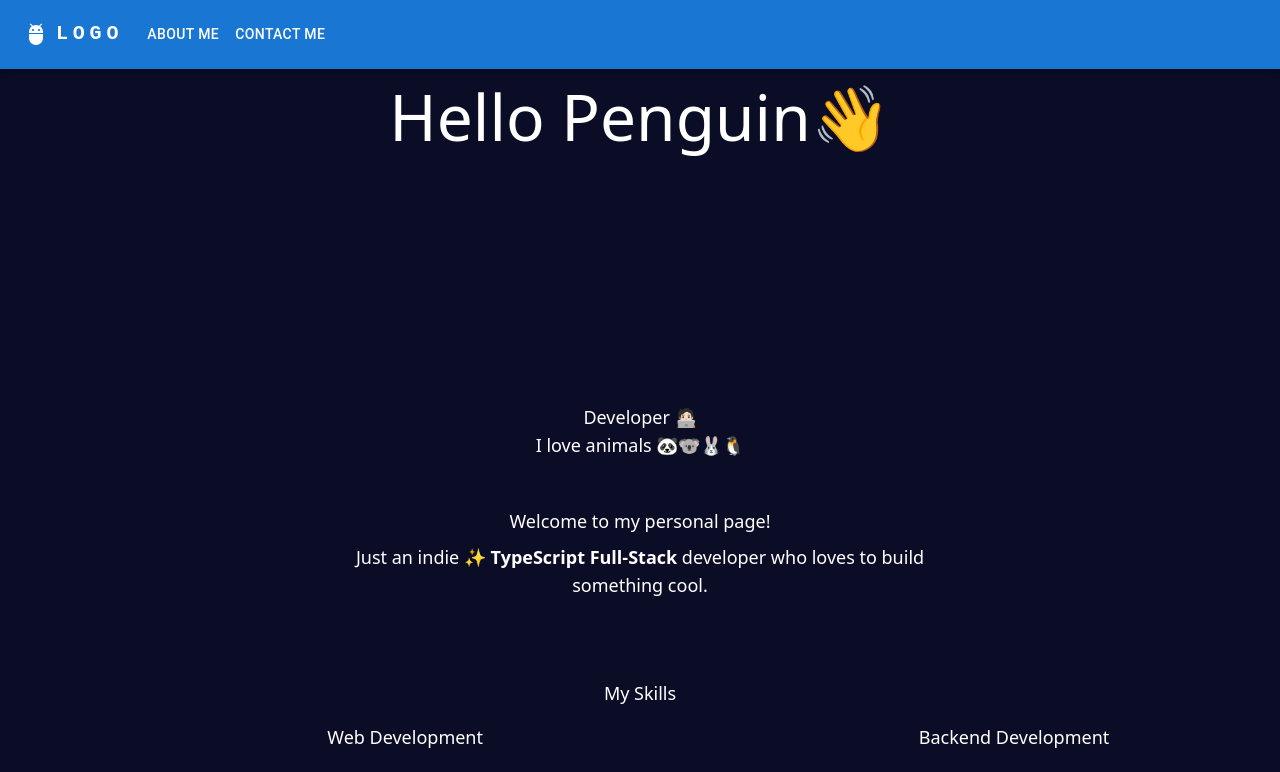
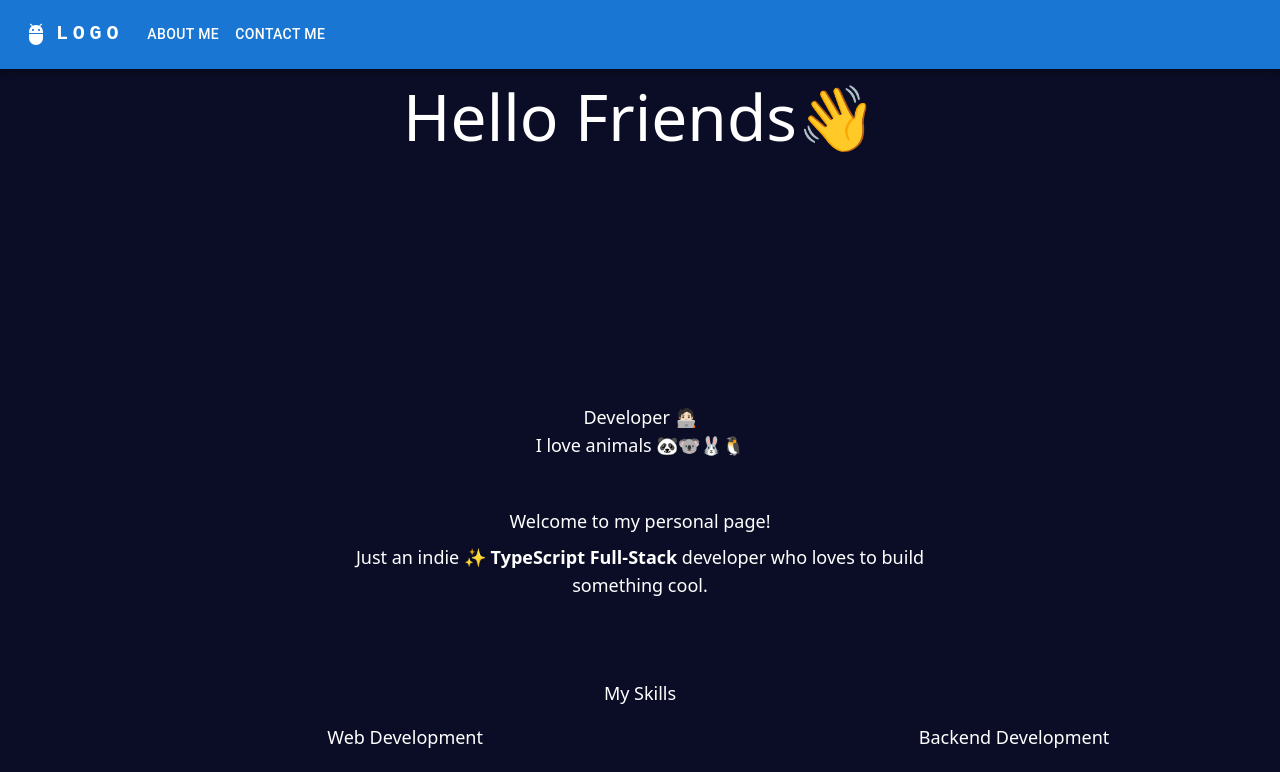
Before and after one commit to hanx7/portfolio, a React (Create React App) app in the folder my-portfolio/: page / in a window 1280 px wide. Shown: the top 772 px of the page. Built offline with nearby package versions, Linux system fonts and the light colour scheme; grey boxes are pictures that could not be loaded.

Commit message:
change a word

```diff
--- a/my-portfolio/src/pages/home.tsx
+++ b/my-portfolio/src/pages/home.tsx
@@ -11,7 +11,7 @@ function HomePage() {
         <section className="min-h-screen mb-0 flex flex-col items-center bg-[#0b0d26]">
             <ResponsiveAppBar pages={["About me","Contact me"]}></ResponsiveAppBar>
             <h1 className="mb-4 text-[2rem] md:text-[4rem] text-white">
-                <MotionText delayOffset={0}>Hello Penguin👋</MotionText>
+                <MotionText delayOffset={0}>Hello Friends👋</MotionText>
             </h1>
             <div className="overflow-hidden rounded-full p-3 md:p-4">
                 <MotionDiv>
```
